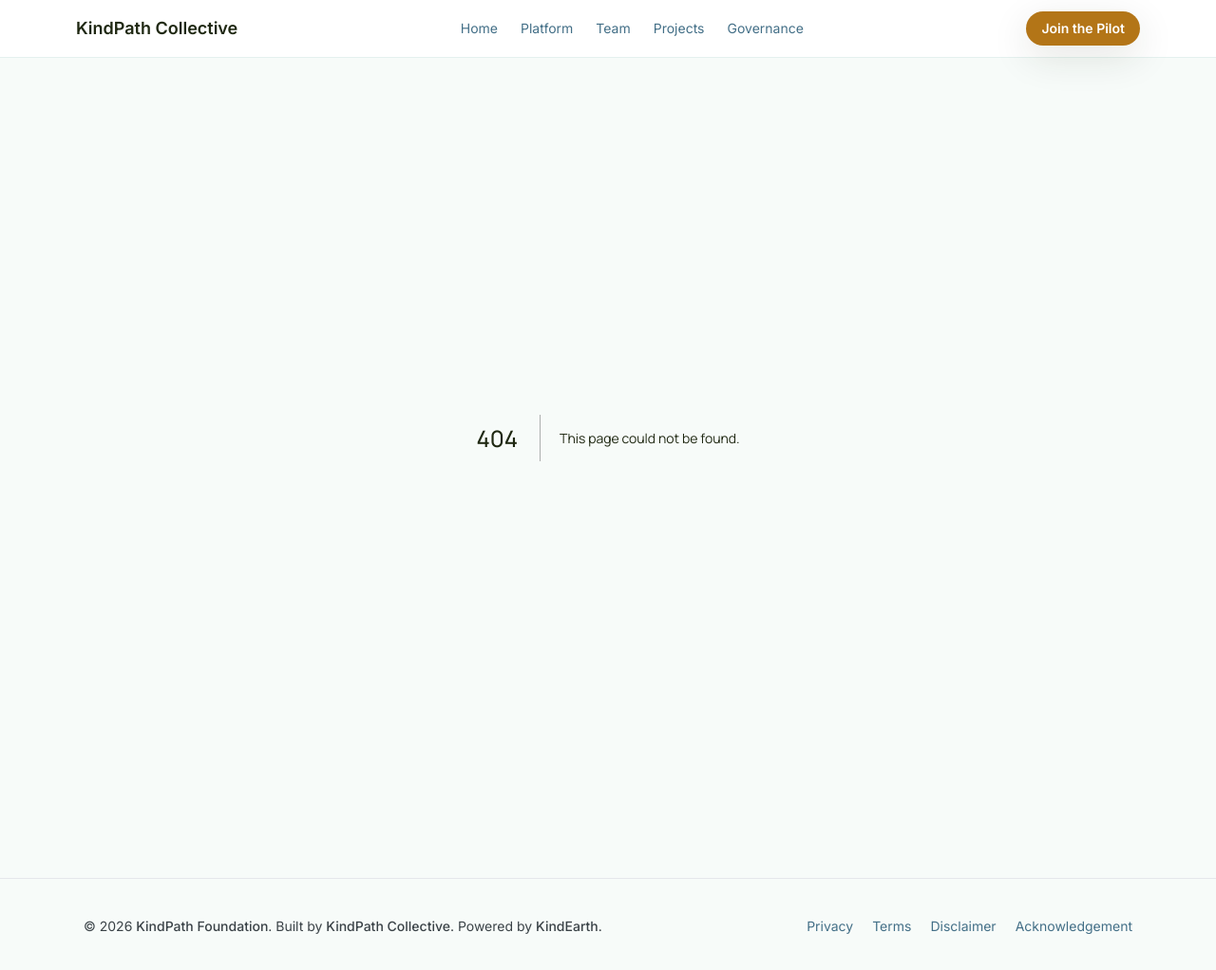
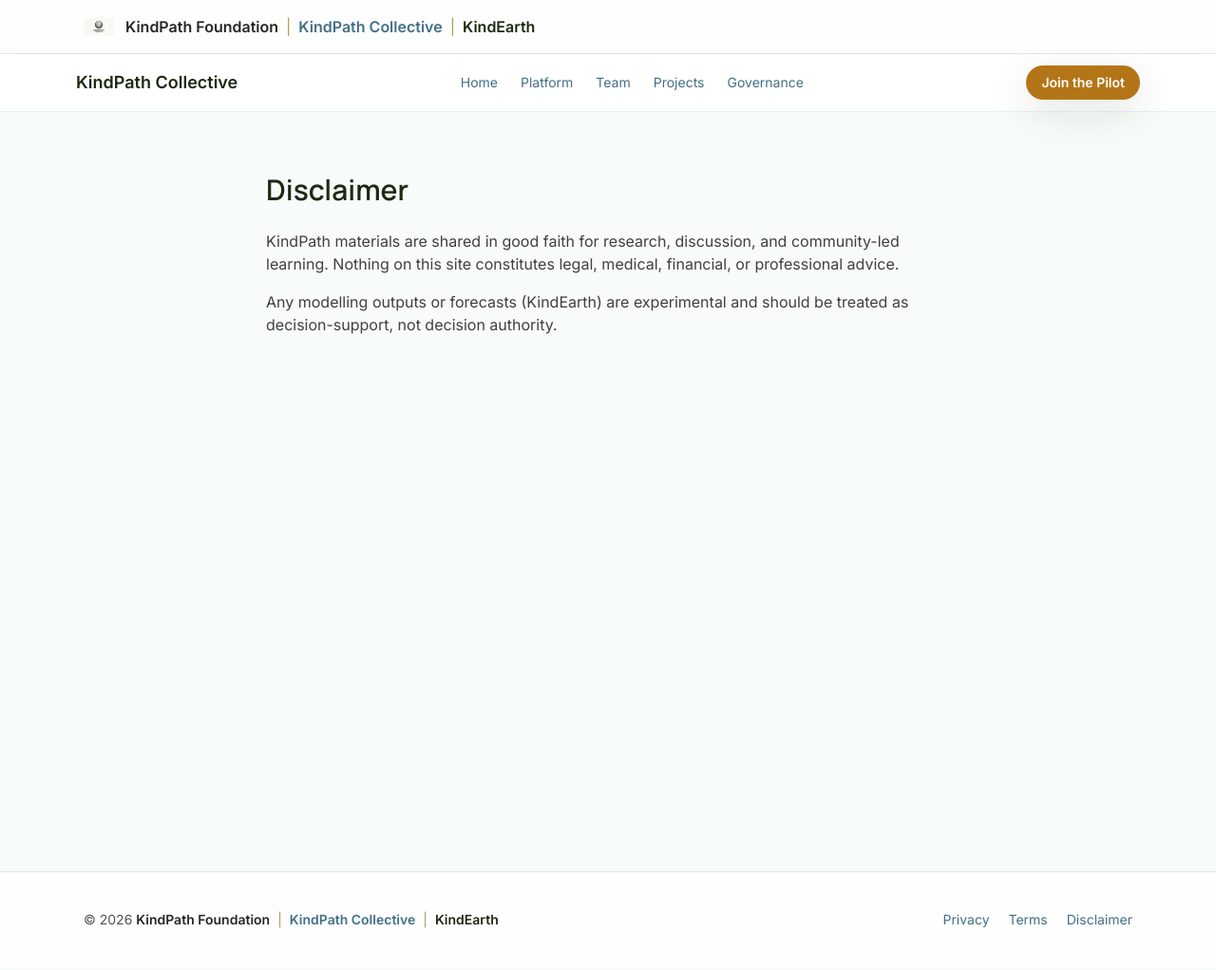
Before and after one commit to S4mu3lD4v1d/kindpath-collective-website, a Next.js app: page /legal/disclaimer in a window 1280 px wide. Before the commit this address had no page. Shown: the top 1022 px of the page at 95% size. Built offline with nearby package versions, Linux system fonts and the light colour scheme.

Commit message:
Update branding hierarchy + footer + fix legal pages

```diff
--- a/app/components/Footer.tsx
+++ b/app/components/Footer.tsx
@@ -1,23 +1,23 @@
-import Link from "next/link";
-
 export default function Footer() {
   const year = new Date().getFullYear();
 
   return (
-    <footer className="border-t mt-16">
+    <footer className="border-t border-neutral-200 bg-white/70 backdrop-blur">
       <div className="mx-auto max-w-6xl px-6 py-10 text-sm">
-        <div className="flex flex-col gap-6 md:flex-row md:items-center md:justify-between">
-          <p className="text-[color:var(--kp-slate-700)]">
-            © {year} <span className="font-medium">KindPath Foundation</span>. Built by{" "}
-            <span className="font-medium">KindPath Collective</span>. Powered by{" "}
-            <span className="font-medium">KindEarth</span>.
+        <div className="flex flex-col gap-4 sm:flex-row sm:items-center sm:justify-between">
+          <p className="text-neutral-600">
+            © {year}{" "}
+            <span className="font-semibold text-neutral-800">KindPath Foundation</span>
+            <span className="mx-2 text-[#B09958]">|</span>
+            <span className="font-semibold text-[#436F87]">KindPath Collective</span>
+            <span className="mx-2 text-[#B09958]">|</span>
+            <span className="font-semibold text-[#1F2812]">KindEarth</span>
           </p>
 
-          <nav className="flex flex-wrap gap-x-5 gap-y-2 text-[color:var(--kp-slate-700)]">
-            <Link className="hover:underline" href="/privacy">Privacy</Link>
-            <Link className="hover:underline" href="/terms">Terms</Link>
-            <Link className="hover:underline" href="/disclaimer">Disclaimer</Link>
-            <Link className="hover:underline" href="/acknowledgement">Acknowledgement</Link>
+          <nav className="flex flex-wrap gap-x-5 gap-y-2 text-neutral-600">
+            <a className="hover:text-neutral-900" href="/legal/privacy">Privacy</a>
+            <a className="hover:text-neutral-900" href="/legal/terms">Terms</a>
+            <a className="hover:text-neutral-900" href="/legal/disclaimer">Disclaimer</a>
           </nav>
         </div>
       </div>
--- a/app/layout.tsx
+++ b/app/layout.tsx
@@ -29,6 +29,18 @@ export default function RootLayout({
   return (
     <html lang="en">
       <body className={`${inter.variable} ${manrope.variable} bg-sand text-slate`}>
+        <header className="border-b border-neutral-200 bg-white/70 backdrop-blur">
+          <div className="mx-auto flex max-w-6xl items-center gap-3 px-6 py-4">
+            <img src="/logo-mark-512.png" width="32" height="32" alt="KindPath" />
+            <div className="text-sm sm:text-base">
+              <span className="font-semibold text-neutral-800">KindPath Foundation</span>
+              <span className="mx-2 text-[#B09958]">|</span>
+              <span className="font-semibold text-[#436F87]">KindPath Collective</span>
+              <span className="mx-2 text-[#B09958]">|</span>
+              <span className="font-semibold text-[#1F2812]">KindEarth</span>
+            </div>
+          </div>
+        </header>
         <Navbar />
         <main className="min-h-screen">
           {children}
--- /dev/null
+++ b/app/legal/disclaimer/page.tsx
@@ -0,0 +1,17 @@
+export const metadata = { title: "Disclaimer" };
+
+export default function Page() {
+  return (
+    <main className="mx-auto max-w-3xl px-6 py-16">
+      <h1 className="text-3xl font-semibold">Disclaimer</h1>
+      <p className="mt-6 text-neutral-700">
+        KindPath materials are shared in good faith for research, discussion, and community-led learning.
+        Nothing on this site constitutes legal, medical, financial, or professional advice.
+      </p>
+      <p className="mt-4 text-neutral-700">
+        Any modelling outputs or forecasts (KindEarth) are experimental and should be treated as decision-support,
+        not decision authority.
+      </p>
+    </main>
+  );
+}
--- /dev/null
+++ b/app/legal/privacy/page.tsx
@@ -0,0 +1,17 @@
+export const metadata = { title: "Privacy Policy" };
+
+export default function Page() {
+  return (
+    <main className="mx-auto max-w-3xl px-6 py-16">
+      <h1 className="text-3xl font-semibold">Privacy Policy</h1>
+      <p className="mt-6 text-neutral-700">
+        We collect the minimum data required to operate this website and respond to enquiries.
+        We do not sell personal information. If you contact us, we may retain your message for
+        operational and record-keeping purposes.
+      </p>
+      <p className="mt-4 text-neutral-700">
+        If you'd like your information removed, contact us via the details provided on the site.
+      </p>
+    </main>
+  );
+}
--- /dev/null
+++ b/app/legal/terms/page.tsx
@@ -0,0 +1,17 @@
+export const metadata = { title: "Terms of Use" };
+
+export default function Page() {
+  return (
+    <main className="mx-auto max-w-3xl px-6 py-16">
+      <h1 className="text-3xl font-semibold">Terms of Use</h1>
+      <p className="mt-6 text-neutral-700">
+        This website is provided for general information and open collaboration. Content may change
+        without notice. You are responsible for how you use any information provided here.
+      </p>
+      <p className="mt-4 text-neutral-700">
+        By using this site, you agree not to misuse, misrepresent, or attempt to harm the project,
+        contributors, or community.
+      </p>
+    </main>
+  );
+}
```
